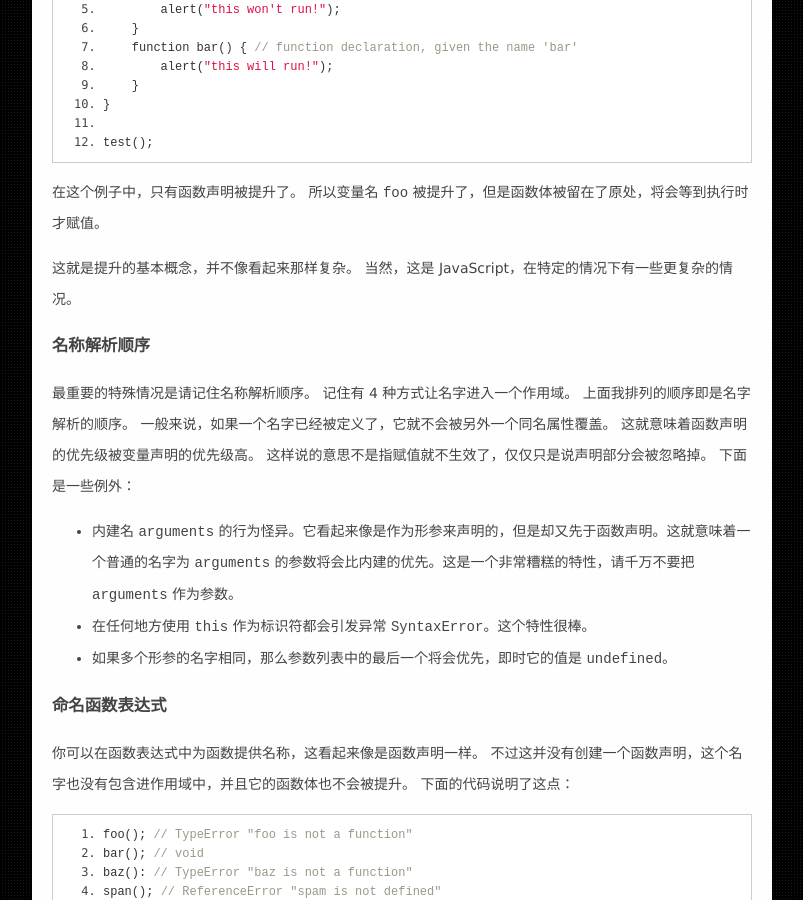
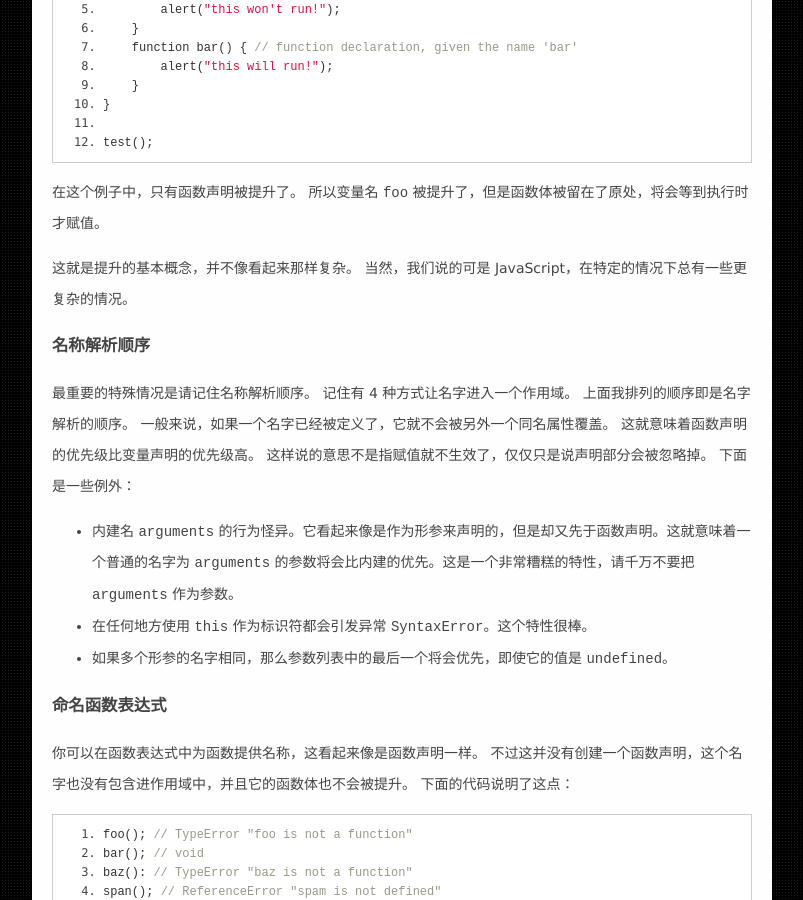
Before and after one commit to osrpt/osrpt.github.com, a Jekyll site: the page built from _posts/2015-07-03-javascript-scoping-and-hoisting.md, in a window 1280 px wide and 900 px high, scrolled down 3053 px. Shown: the whole window, without its empty margins (238-1041 px from the left). Built offline with Jekyll 4.4.1, drawn with Linux system fonts in a browser that asks for light colours; nearby versions of some CDN libraries; Markdown is read by kramdown in place of the engine named in the settings; comment, search, counter and statistics services are not loaded; some of the changed text lies outside the part shown.

Commit message:
review fix

```diff
--- a/_posts/2015-07-03-javascript-scoping-and-hoisting.md
+++ b/_posts/2015-07-03-javascript-scoping-and-hoisting.md
@@ -169,7 +169,7 @@ test();
 所以变量名 `foo` 被提升了，但是函数体被留在了原处，将会等到执行时才赋值。
 
 这就是提升的基本概念，并不像看起来那样复杂。
-当然，这是 JavaScript，在特定的情况下有一些更复杂的情况。
+当然，我们说的可是 JavaScript，在特定的情况下总有一些更复杂的情况。
 
 ### 名称解析顺序
 
@@ -177,13 +177,13 @@ test();
 记住有 4 种方式让名字进入一个作用域。
 上面我排列的顺序即是名字解析的顺序。
 一般来说，如果一个名字已经被定义了，它就不会被另外一个同名属性覆盖。
-这就意味着函数声明的优先级被变量声明的优先级高。
+这就意味着函数声明的优先级比变量声明的优先级高。
 这样说的意思不是指赋值就不生效了，仅仅只是说声明部分会被忽略掉。
 下面是一些例外：
 
 + 内建名 `arguments` 的行为怪异。它看起来像是作为形参来声明的，但是却又先于函数声明。这就意味着一个普通的名字为 `arguments` 的参数将会比内建的优先。这是一个非常糟糕的特性，请千万不要把 `arguments` 作为参数。
 + 在任何地方使用 `this` 作为标识符都会引发异常 `SyntaxError`。这个特性很棒。
-+ 如果多个形参的名字相同，那么参数列表中的最后一个将会优先，即时它的值是 `undefined`。
++ 如果多个形参的名字相同，那么参数列表中的最后一个将会优先，即使它的值是 `undefined`。
 
 ### 命名函数表达式
 
```
Also changed, not shown: other parts of _posts/2015-07-03-javascript-scoping-and-hoisting.md (+2 -2 lines).
